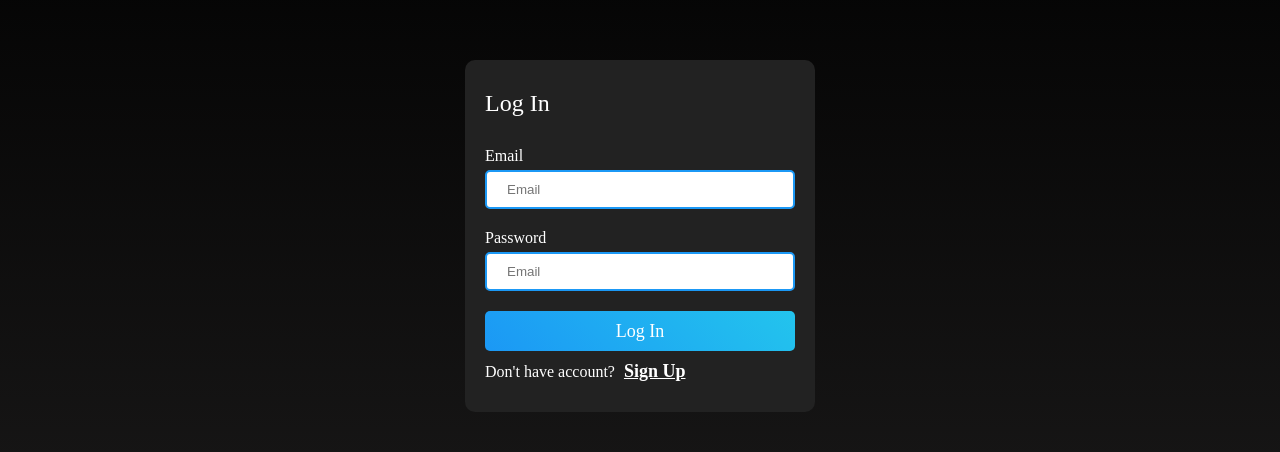
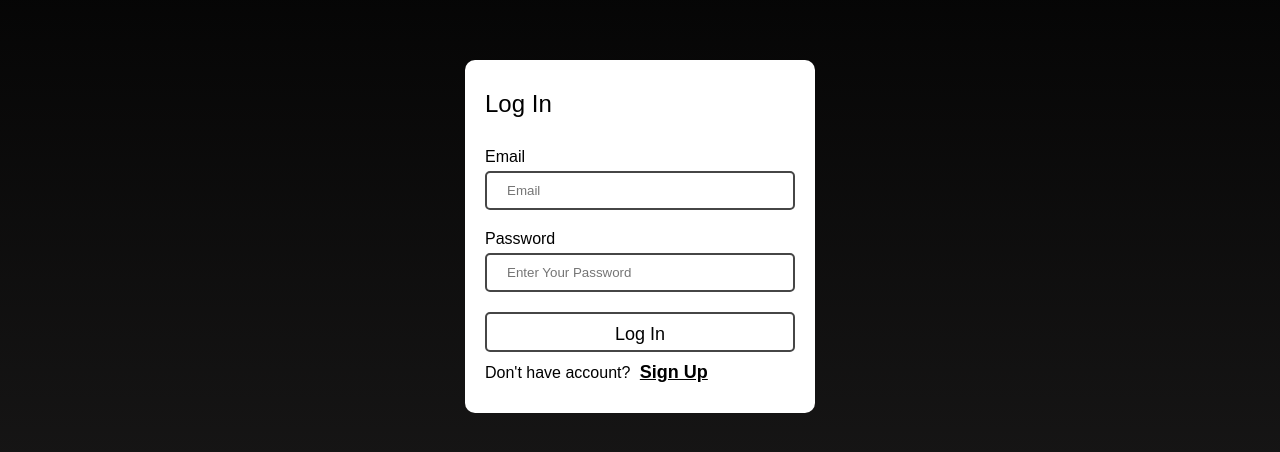
Before and after one commit to Slendergamer33/loginpage, a plain HTML site: page index.html in a window 1280 px wide. Shown: the part 164-616 px from the top of the page. Drawn offline with Linux system fonts and the light colour scheme.

Commit message:
Add files via upload

```diff
--- a/index.html
+++ b/index.html
@@ -16,7 +16,7 @@
             </div>
             <div class="input-div">
                 <label for="Password">Password</label>
-                <input type="password" placeholder="Email" />
+                <input type="password" placeholder="Enter Your Password" />
             </div>
             <div class="btn">Log In</div>
             <p>Don't have account? <a href="#">Sign Up</a></p>
--- a/style.css
+++ b/style.css
@@ -2,6 +2,7 @@
     padding: 0;
     margin: 0;
     box-sizing: border-box;
+    font-family: 'Poppins', sans-serif;
 }
 
 body{
@@ -14,8 +15,8 @@ body{
 }
 
 .sign-up-card{
-    background-color: #222;
-    color: #fff;
+    background-color: #ffffff;
+    color: #000000;
     width: 350px;
     padding: 30px 20px;
     border-radius: 10px;
@@ -41,14 +42,14 @@ body{
     display: block;
     width: 100%;
     padding: 10px 20px;
-    border: 2px solid #1B98F5;
+    border: 2px solid #464646;
     border-radius: 5px;
     transition: 0.4s ease;
 }
 
 .input-div input:focus{
     outline: none;
-    border: 2px solid #2827CC;
+    border: 2px solid #272727;
 }
 
 .btn{
@@ -57,21 +58,22 @@ body{
     height: 40px;
     line-height: 40px;
     text-align: center;
-    background: linear-gradient(45deg, #1B98F5, #23C4ED);
+    background: linear-gradient(45deg, #ffffff, #ffffff);
     font-size: 18px;
     border-radius: 5px;
     margin-bottom: 10px;
+    border: 2px solid #464646;
     transition: 0.4s ease;
 }
 
 .btn:hover{
-    background: linear-gradient(45deg, #383CC1, #23C4ED);
+    background: linear-gradient(45deg, #d6d4d4, #a2a2a2);
     cursor: pointer;
 }
 
 p a{
     margin-left: 5px;
     font-weight: 600;
-    color: #fff;
+    color: #000000;
     font-size: 18px;
 }
```
